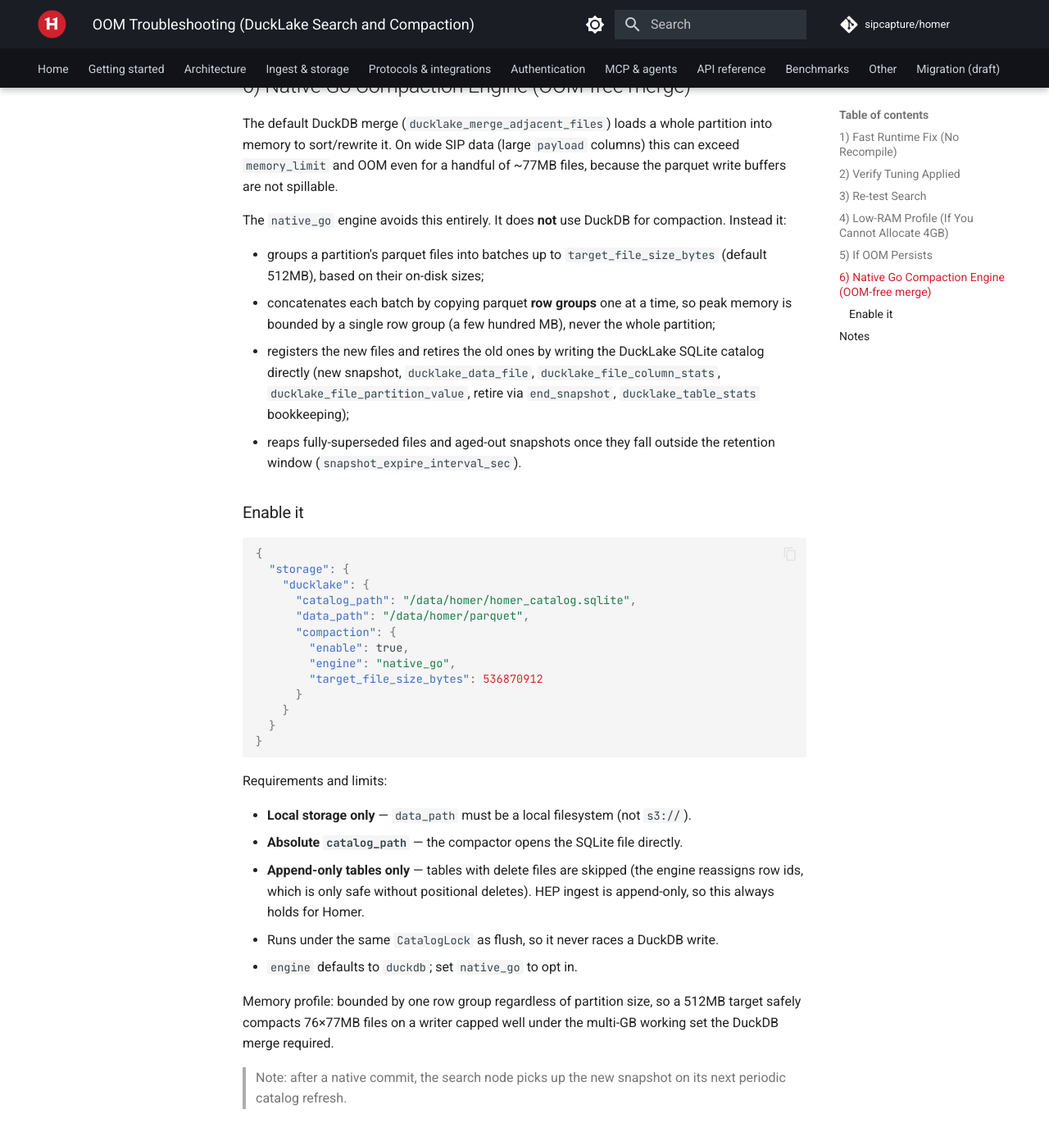
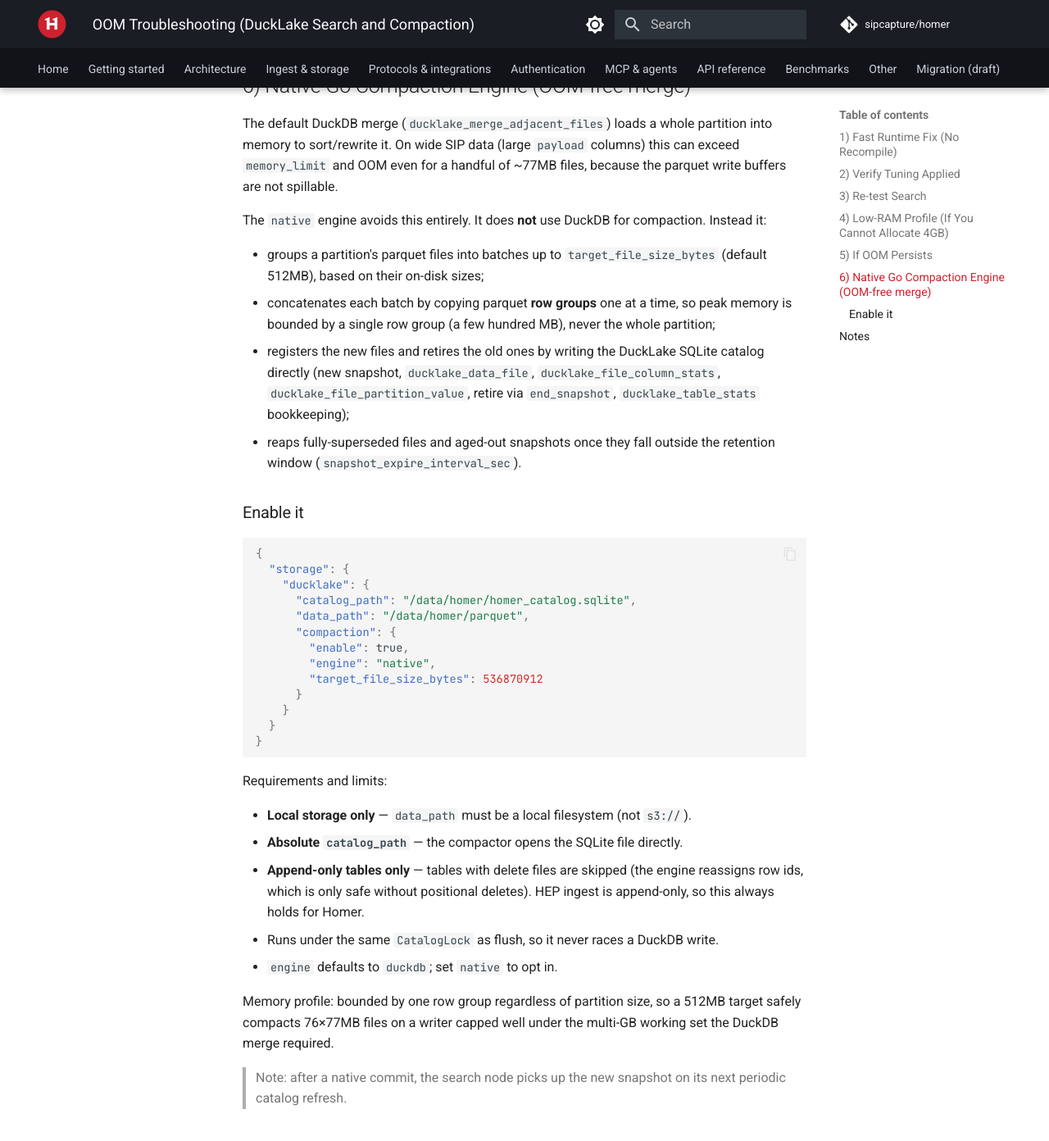
Before and after one commit to sipcapture/homer, an MkDocs documentation site: the page built from docs/OOM.md, in a window 1280 px wide and 1400 px high, scrolled down 2812 px. Shown: the top 1392 px of the window at 82% size. Built offline with MkDocs 1.6.1 and Material for MkDocs 9.7.7, drawn with Linux system fonts in a browser that asks for light colours; comment, search, counter and statistics services are not loaded.

```diff
--- a/docs/OOM.md
+++ b/docs/OOM.md
@@ -126,7 +126,7 @@ partition into memory to sort/rewrite it. On wide SIP data (large `payload`
 columns) this can exceed `memory_limit` and OOM even for a handful of ~77MB
 files, because the parquet write buffers are not spillable.
 
-The `native_go` engine avoids this entirely. It does **not** use DuckDB for
+The `native` engine avoids this entirely. It does **not** use DuckDB for
 compaction. Instead it:
 
 - groups a partition's parquet files into batches up to `target_file_size_bytes`
@@ -151,7 +151,7 @@ compaction. Instead it:
       "data_path": "/data/homer/parquet",
       "compaction": {
         "enable": true,
-        "engine": "native_go",
+        "engine": "native",
         "target_file_size_bytes": 536870912
       }
     }
@@ -167,7 +167,7 @@ Requirements and limits:
   reassigns row ids, which is only safe without positional deletes). HEP ingest
   is append-only, so this always holds for Homer.
 - Runs under the same `CatalogLock` as flush, so it never races a DuckDB write.
-- `engine` defaults to `duckdb`; set `native_go` to opt in.
+- `engine` defaults to `duckdb`; set `native` to opt in.
 
 Memory profile: bounded by one row group regardless of partition size, so a
 512MB target safely compacts 76×77MB files on a writer capped well under the
```
Also changed, not shown: 2 other files.
